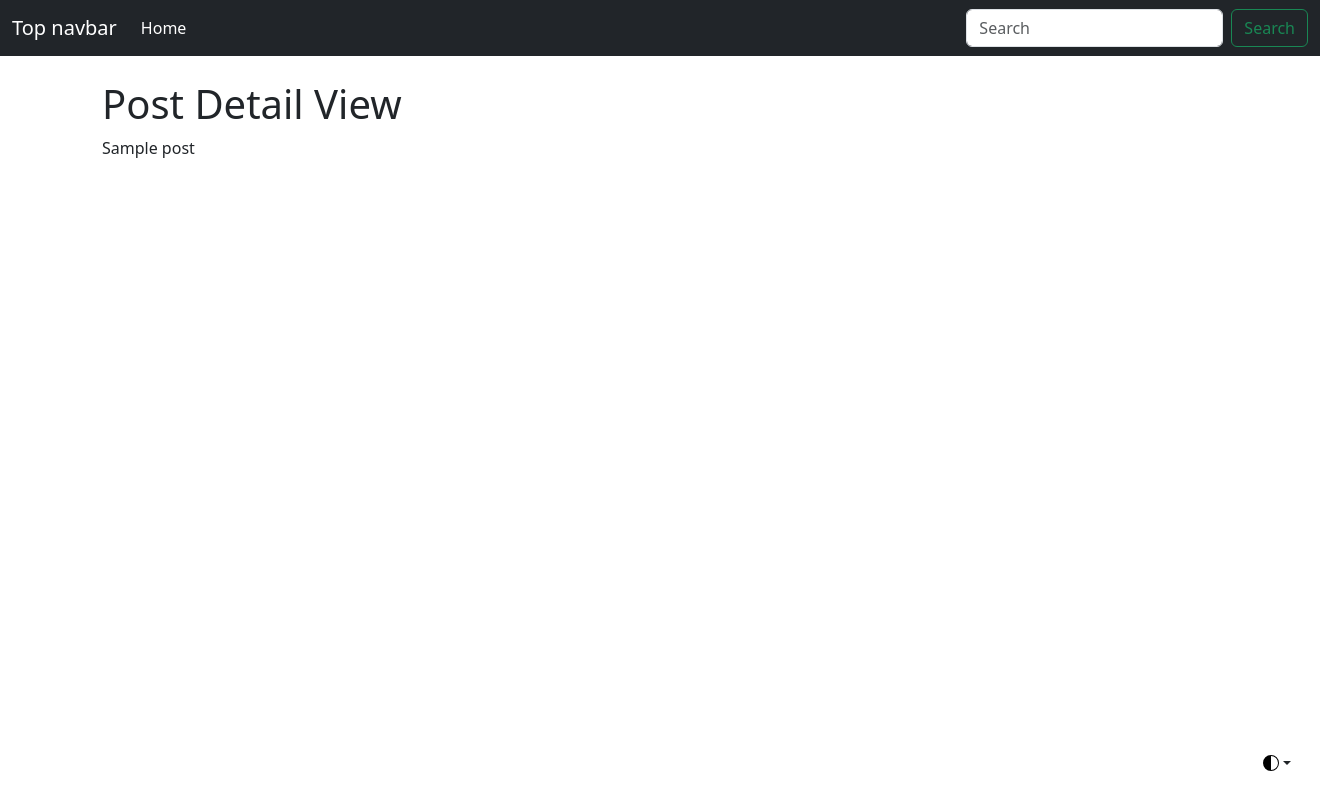
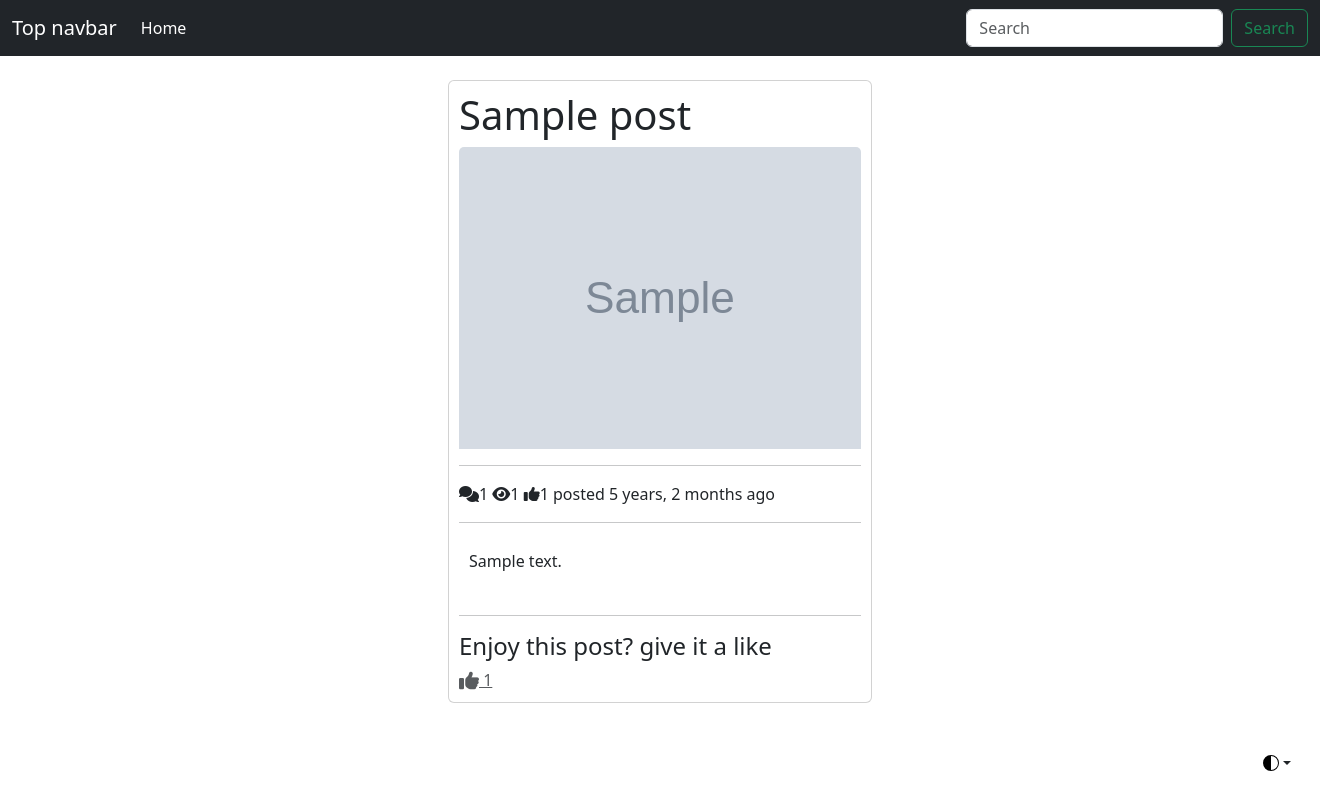
Before and after one commit to JesusZamora20/BlogDjango, a Django app: a page that uses blog/templates/posts/post_detail.html in a window 1320 px wide; the page is wider, and only the part inside the window is pictured. Run offline with Django 5.2, Linux system fonts and the light colour scheme; tables that the repository leaves empty hold one stand-in row (values such as "Sample post"); grey boxes marked "Sample" are stand-in pictures; some libraries are stand-ins or nearby versions.

Commit message:
Styling: detail view

```diff
--- a/blog/blog/urls.py
+++ b/blog/blog/urls.py
@@ -3,7 +3,12 @@ from django.conf.urls.static import static
 from django.contrib import admin
 from django.urls import path, include
 
-from posts.views import (PostCreateView, PostDeleteView, PostDetailView, PostListView, PostUpdateView)
+from posts.views import (PostCreateView,
+                         PostDeleteView,
+                         PostDetailView,
+                         PostListView,
+                         PostUpdateView,
+                         like)
 
 urlpatterns = [
     path('admin/', admin.site.urls),
@@ -13,6 +18,7 @@ urlpatterns = [
     path('<slug>/', PostDetailView.as_view(), name='detail'),
     path('<slug>/update', PostUpdateView.as_view(), name='update'),
     path('<slug>/delete', PostDeleteView.as_view(), name='delete'),
+    path('like/<slug>/', like, name='like'),
 
 ]
 
--- a/blog/posts/models.py
+++ b/blog/posts/models.py
@@ -20,6 +20,9 @@ class Post(models.Model):
 
     def __str__(self):
         return self.title
+
+    def get_like_url(self):
+        return reverse("like", kwargs={"slug": self.slug})
 
     def get_absolute_url(self):
         return reverse("detail", kwargs={"slug": self.slug})
--- a/blog/posts/views.py
+++ b/blog/posts/views.py
@@ -1,4 +1,4 @@
-from django.shortcuts import render
+from django.shortcuts import render, get_object_or_404, redirect
 from django.views. generic import ListView, DetailView, CreateView, UpdateView, DeleteView
 from .models import Post, Comment, PostView, Like
 from .forms import PostForm
@@ -8,6 +8,12 @@ class PostListView(ListView):
 
 class PostDetailView(DetailView):
     model = Post
+
+    def get_object(self, **kwargs):
+        object = super().get_object(**kwargs)
+        if self.request.user.is_authenticated:
+            PostView.objects.get_or_create(user=self.request.user, post=object)
+        return object
 
 class PostCreateView(CreateView):
     form_class = PostForm
@@ -37,3 +43,14 @@ class PostUpdateView(UpdateView):
 class PostDeleteView(DeleteView):
     model = Post
     success_url = "/"
+
+def like(request, slug):
+    post = get_object_or_404(Post, slug=slug)
+    like_qs = Like.objects.filter(user=request.user, post=post)
+
+    if like_qs:
+        like_qs[0].delete()
+        return redirect("detail", slug=slug)
+
+    Like.objects.create(user=request.user, post=post)
+    return redirect("detail", slug=slug)
--- a/blog/templates/posts/post_detail.html
+++ b/blog/templates/posts/post_detail.html
@@ -1,8 +1,38 @@
 {% extends "base.html" %}
 
 {% block content %}
-    <div class="container">
-        <h1>Post Detail View</h1>
-        {{ object.title }}
+    <div class="row">
+    <div class="col-4 offset-4">
+    <div class="card" style="padding: 10px;">
+        <h1>{{ object.title }}</h1>
+        <img src="{{ object.thumbnail.url }}" class="card-img-top" alt="...">
+
+        <hr/>
+
+        <div>
+            <span><i class = "fas fa-comments ml-6"></i>{{ object.get_comment_count }}</span>
+            <span><i class = "fas fa-eye ml-6"></i>{{ object.get_view_count }}</span>
+            <span><i class = "fas fa-thumbs-up ml-"></i>{{ object.get_like_count }}</span>
+            <span class="card-text">posted {{ object.publish_date|timesince }} ago</span>
+
+        </div>
+
+        <hr/>
+
+        <div style="padding: 10px;">
+            <p>{{ object.content }}</p>
+        </div>
+
+        <hr/>
+
+        <div>
+            <h4>Enjoy this post? give it a like</h4>
+
+            <a class="text-muted" href="{{ object.get_like_url }}">
+                <i class="fas fa-thumbs-up fa-lg"></i>
+                {{ object.get_like_count }}
+            </a>
+        </div>
+    </div>
     </div>
 {% endblock content %}
--- a/blog/templates/posts/post_list.html
+++ b/blog/templates/posts/post_list.html
@@ -20,7 +20,9 @@
                             <span><i class = "fas fa-comments ml-4"></i>{{ object.get_comment_count }}</span>
                         </P>
 
-                        <p></p>
+                        <p class="card-text">
+                            posted {{ object.publish_date|timesince }} ago
+                        </p>
                     </div>
                 </div>
             </div>
```
